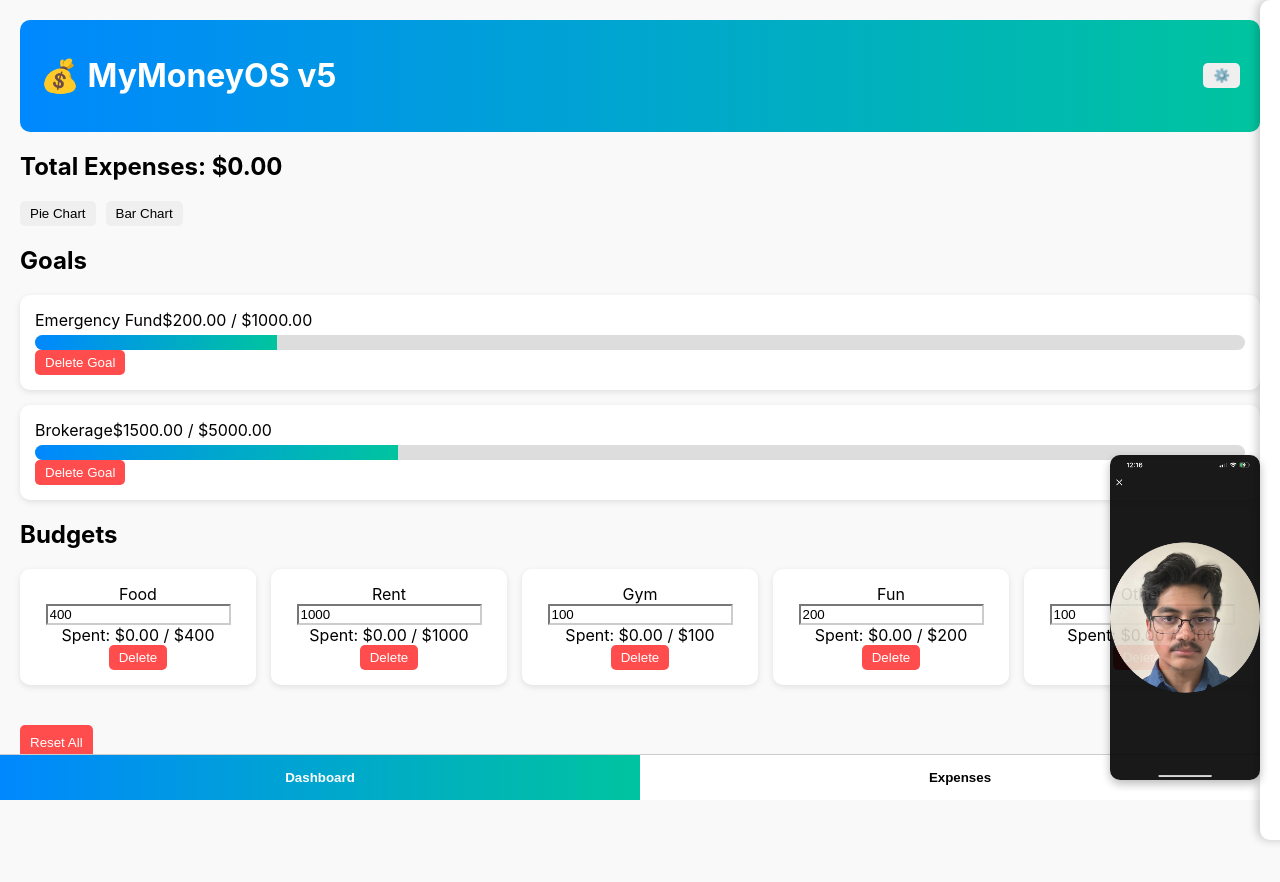
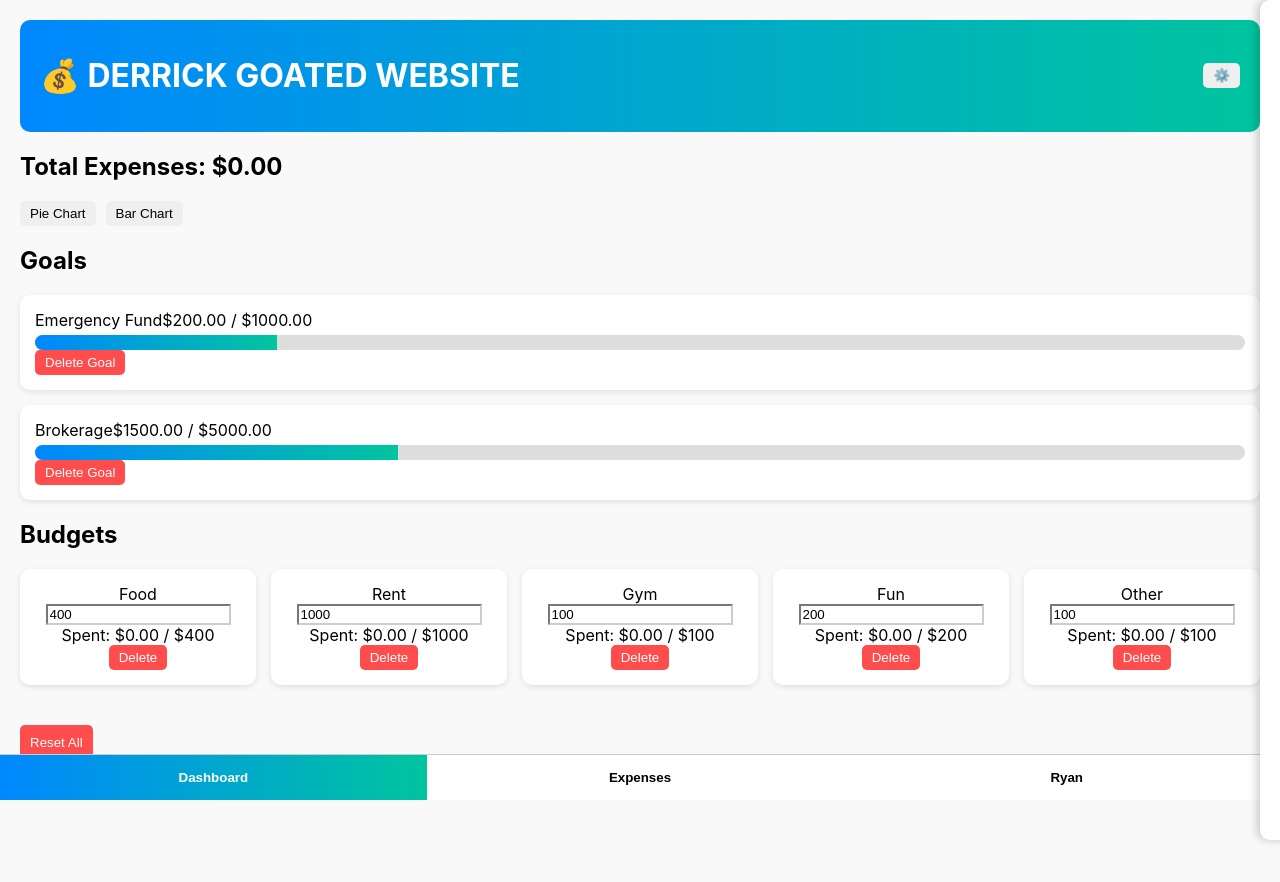
Before and after one commit to dniu2/mymoney, a React (Create React App) app: page / in a window 1280 px wide. Shown: the top 882 px of the page. Built offline with nearby package versions, Linux system fonts and the light colour scheme.

Commit message:
Update App.js

```diff
--- a/src/App.js
+++ b/src/App.js
@@ -1,10 +1,13 @@
 import React, { useState, useEffect } from "react";
-import { PieChart, Pie, Cell, Tooltip, Legend, BarChart, Bar, XAxis, YAxis, CartesianGrid } from "recharts";
+import {
+  PieChart, Pie, Cell, Tooltip, Legend,
+  BarChart, Bar, XAxis, YAxis, CartesianGrid
+} from "recharts";
 import "./App.css";
 
 function App() {
   // -------------------- STATE --------------------
-  const [currentTab, setCurrentTab] = useState("dashboard"); // dashboard | expenses
+  const [currentTab, setCurrentTab] = useState("dashboard"); // dashboard | expenses | ryan
   const [expenses, setExpenses] = useState([]);
   const [name, setName] = useState("");
   const [amount, setAmount] = useState("");
@@ -107,7 +110,6 @@ function App() {
   const deleteGoal = (goalId) => {
     if (!window.confirm("Delete this goal? Contributions from expenses will also be removed.")) return;
 
-    // Remove contributions from expenses
     const updatedExpenses = expenses.map((exp) => {
       if (exp.contributions && exp.contributions[goalId]) {
         const { [goalId]: _, ...rest } = exp.contributions;
@@ -210,12 +212,14 @@ function App() {
     <div className={`app-container ${theme}`}>
       {/* Header */}
       <header>
-        <h1>💰 MyMoneyOS v5</h1>
+        <h1>💰 DERRICK GOATED WEBSITE</h1>
         <button className="settings-button" onClick={() => setSettingsOpen(true)}>⚙️</button>
       </header>
 
       {/* Settings Overlay */}
-      {settingsOpen && <div className="settings-overlay open" onClick={() => setSettingsOpen(false)}></div>}
+      {settingsOpen && (
+        <div className="settings-overlay open" onClick={() => setSettingsOpen(false)}></div>
+      )}
 
       {/* Settings Panel */}
       <div className={`settings-panel ${settingsOpen ? "open" : ""}`}>
@@ -230,8 +234,9 @@ function App() {
         <button onClick={() => setSettingsOpen(false)}>Close</button>
       </div>
 
-      {/* Tabs */}
+      {/* Tab Content */}
       <div className="tab-content">
+        {/* ---------------- DASHBOARD ---------------- */}
         {currentTab === "dashboard" && (
           <>
             <h2>Total Expenses: ${total.toFixed(2)}</h2>
@@ -241,6 +246,7 @@ function App() {
               <button onClick={() => setChartType("pie")}>Pie Chart</button>
               <button onClick={() => setChartType("bar")}>Bar Chart</button>
             </div>
+
             {chartType === "pie" && expenses.length > 0 && (
               <PieChart width={500} height={300}>
                 <Pie
@@ -262,6 +268,7 @@ function App() {
                 <Legend />
               </PieChart>
             )}
+
             {chartType === "bar" && (
               <BarChart width={500} height={300} data={barData}>
                 <CartesianGrid strokeDasharray="3 3" />
@@ -292,11 +299,12 @@ function App() {
               );
             })}
 
-            {/* Category Budgets */}
+            {/* Budgets */}
             <h2>Budgets</h2>
             <div className="budgets-section">
               {Object.keys(budgets || {}).map((cat) => {
-                const spent = expenses.filter(e => e.category === cat).reduce((sum, e) => sum + e.amount, 0);
+                const spent = expenses.filter(e => e.category === cat)
+                  .reduce((sum, e) => sum + e.amount, 0);
                 const overBudget = spent > (budgets[cat] || 0);
                 return (
                   <div key={cat} className="budget-card">
@@ -320,7 +328,7 @@ function App() {
           </>
         )}
 
-        {/* Expenses Tab */}
+        {/* ---------------- EXPENSES ---------------- */}
         {currentTab === "expenses" && (
           <>
             <h2>Add Expense</h2>
@@ -333,12 +341,13 @@ function App() {
               <button className="add-btn" onClick={addExpense}>Add</button>
             </div>
 
-            {/* Collapsible expenses by category */}
+            {/* Collapsible Expenses by Category */}
             {Object.keys(budgets || {}).map((cat) => {
               const catExpenses = expenses.filter(e => e.category === cat);
               if (catExpenses.length === 0) return null;
               const collapsed = collapsedCategories[cat];
               const spent = catExpenses.reduce((sum, e) => sum + e.amount, 0);
+
               return (
                 <div key={cat} className="category-section">
                   <div className="category-header" onClick={() => toggleCategory(cat)}>
@@ -373,21 +382,33 @@ function App() {
             })}
           </>
         )}
+
+        {/* ---------------- RYAN TAB ---------------- */}
+        {currentTab === "ryan" && (
+          <div className="ryan-tab">
+            <img
+              src={`${process.env.PUBLIC_URL}/ryan.png`}
+              alt="Ryan"
+              style={{
+                width: "80%",
+                maxWidth: "600px",
+                height: "auto",
+                display: "block",
+                margin: "50px auto",
+                borderRadius: "15px",
+                boxShadow: "0 10px 20px rgba(0,0,0,0.3)",
+              }}
+            />
+          </div>
+        )}
       </div>
 
-      {/* Bottom Tab Bar */}
+      {/* ---------------- BOTTOM TABS ---------------- */}
       <div className="bottom-tabs">
         <button className={currentTab === "dashboard" ? "active" : ""} onClick={() => setCurrentTab("dashboard")}>Dashboard</button>
         <button className={currentTab === "expenses" ? "active" : ""} onClick={() => setCurrentTab("expenses")}>Expenses</button>
+        <button className={currentTab === "ryan" ? "active" : ""} onClick={() => setCurrentTab("ryan")}>Ryan</button>
       </div>
-
-      {/* Ryan's Picture */}
-  <img
-    src={`${process.env.PUBLIC_URL}/ryan.png`}
-    alt="Ryan"
-    className="ryan-picture"
-  />
-
     </div>
   );
 }
```
